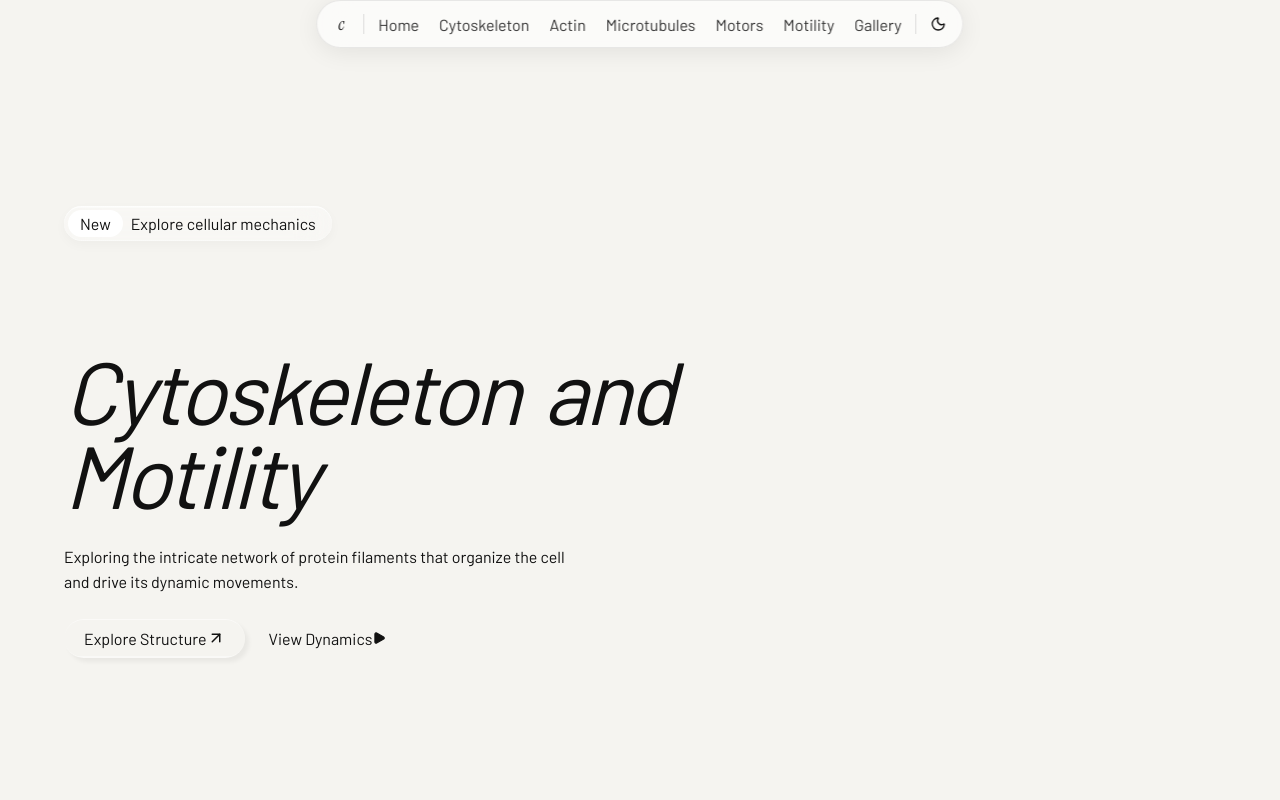
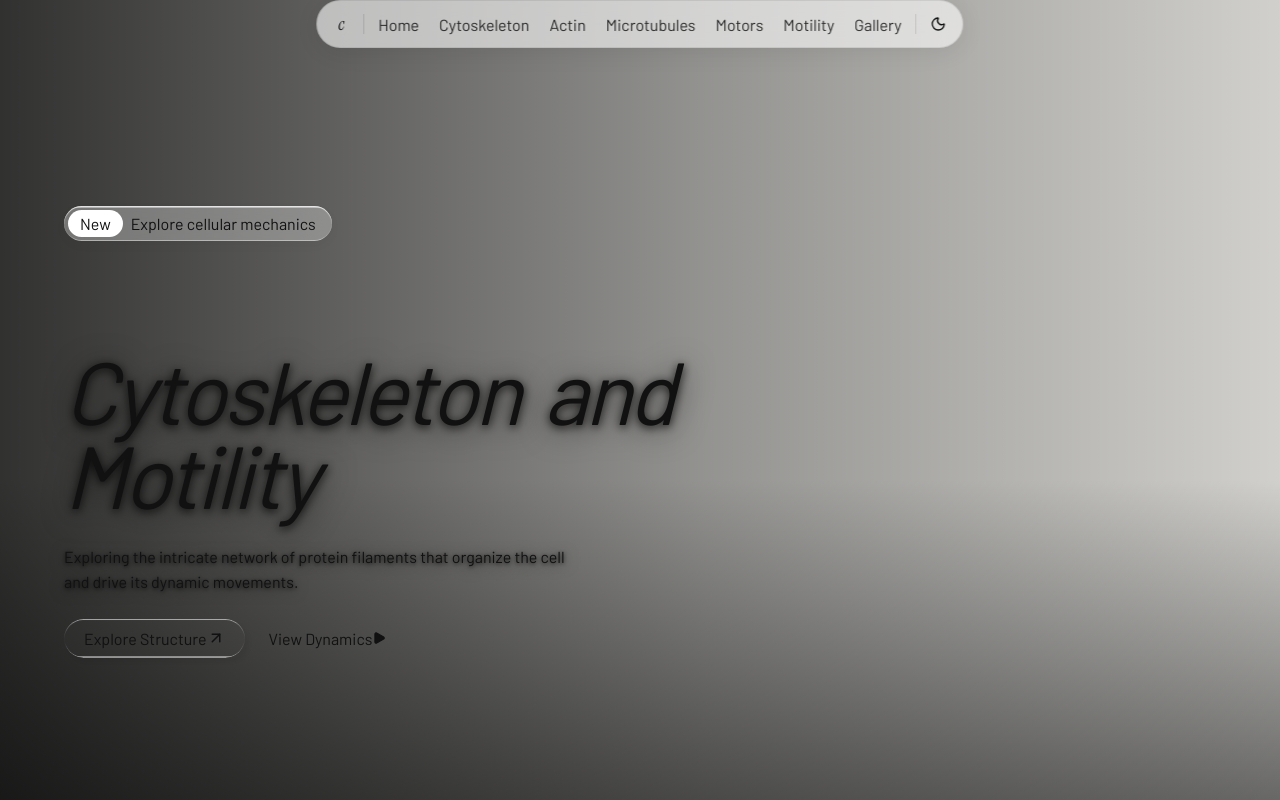
Before and after one commit to plum45/ruji, a React (Vite) app: page / in a window 1280 px wide. Shown: the top 800 px of the page. Built offline with nearby package versions, Linux system fonts and the light colour scheme.

Commit message:
Improve Hero text readability by adding dark vignette gradient overlay and text-shadow styles

```diff
--- a/src/components/Hero.tsx
+++ b/src/components/Hero.tsx
@@ -29,6 +29,17 @@ export default function Hero() {
         className="absolute left-1/2 top-0 -translate-x-1/2 object-cover object-top"
         style={{ width: '120%', height: '120%', zIndex: 0 }}
         playbackRate={0.75}
+      />
+
+      {/* Dark Vignette Overlay for Text Readability */}
+      <div
+        style={{
+          position: 'absolute',
+          inset: 0,
+          background: 'linear-gradient(to right, rgba(0,0,0,0.8) 0%, rgba(0,0,0,0.4) 55%, rgba(0,0,0,0.15) 100%), linear-gradient(to top, rgba(0,0,0,0.5) 0%, transparent 40%)',
+          zIndex: 1,
+          pointerEvents: 'none'
+        }}
       />
 
       {/* z-10 content layer */}
@@ -64,7 +75,7 @@ export default function Hero() {
             </span>
           </motion.div>
 
-          {/* Headline — BlurText */}
+          {/* Headline — BlurText with shadow */}
           <BlurText
             text="Cytoskeleton and Motility"
             className="font-heading text-white"
@@ -76,13 +87,21 @@ export default function Hero() {
               letterSpacing: '-0.04em',
               marginBottom: '1rem',
               justifyContent: 'flex-start',
+              textShadow: '0 4px 30px rgba(0,0,0,0.65), 0 2px 10px rgba(0,0,0,0.85)',
             } as React.CSSProperties}
           />
 
-          {/* Subheading */}
+          {/* Subheading with shadow */}
           <motion.p {...FADE_UP(0.8)}
             className="font-body font-light text-white"
-            style={{ fontSize: 'clamp(0.875rem, 2vw, 1rem)', maxWidth: 520, lineHeight: 1.6, marginTop: '1rem', marginBottom: 0 }}
+            style={{
+              fontSize: 'clamp(0.875rem, 2vw, 1rem)',
+              maxWidth: 520,
+              lineHeight: 1.6,
+              marginTop: '1rem',
+              marginBottom: 0,
+              textShadow: '0 2px 15px rgba(0,0,0,0.7), 0 1px 4px rgba(0,0,0,0.85)',
+            }}
           >
             Exploring the intricate network of protein filaments that organize the cell and drive its dynamic movements.
           </motion.p>
```
